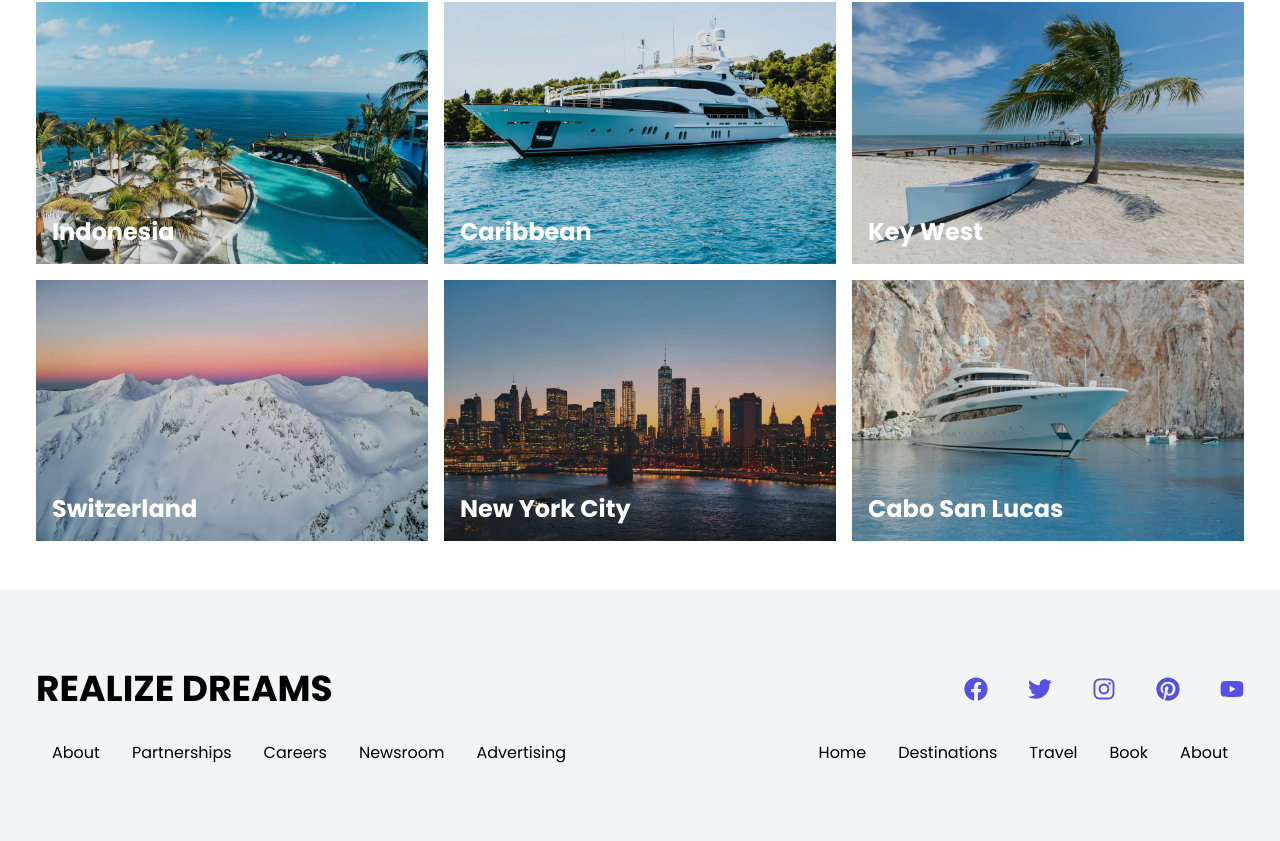
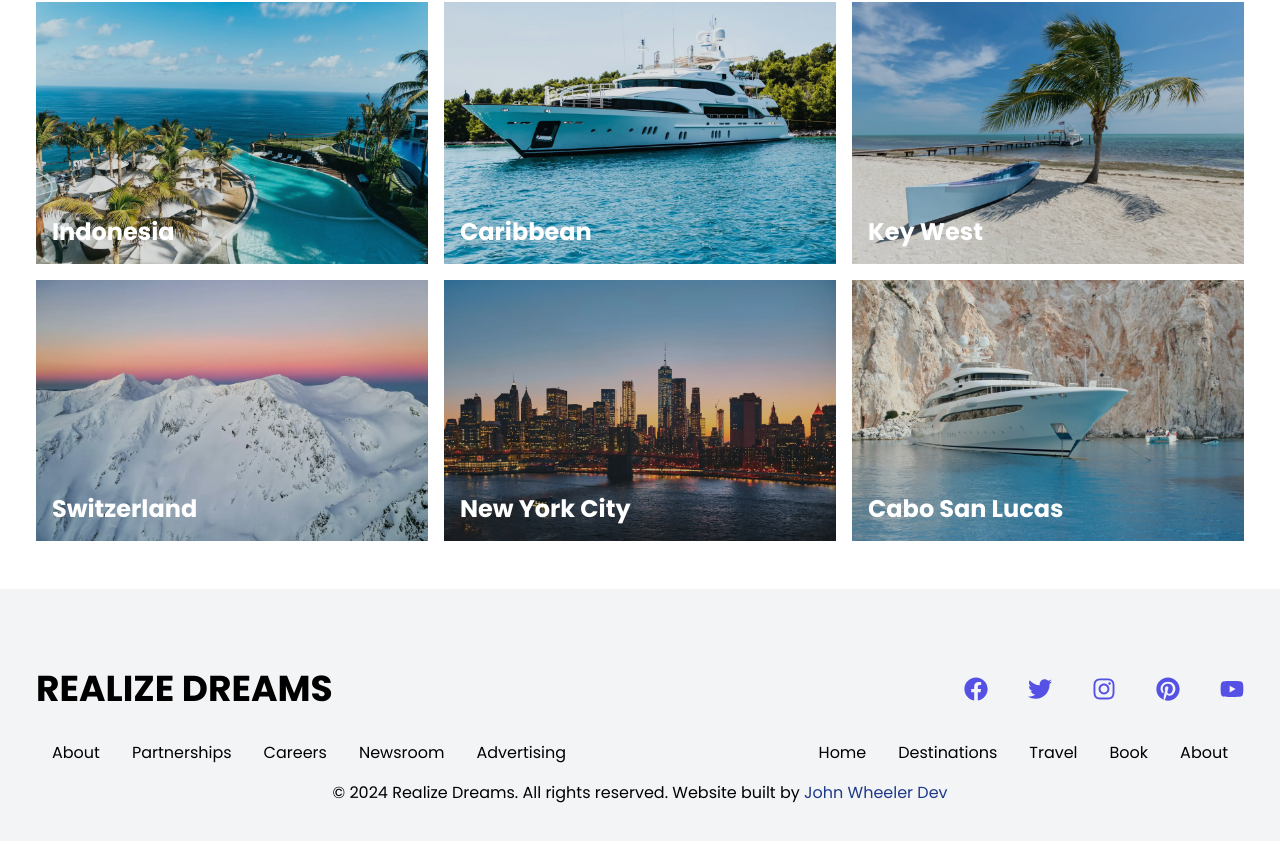
Before and after one commit to wheeler6123/realize-dreams-travel, a Next.js app: page / in a window 1280 px wide. Shown: the part 2481-3322 px from the top of the page. Built offline with nearby package versions, Linux system fonts and the light colour scheme.

Commit message:
updated footer to add copyright info

```diff
--- a/app/ui/Footer.tsx
+++ b/app/ui/Footer.tsx
@@ -30,6 +30,9 @@ export default function Footer() {
                         <li><a href="/about">About</a></li>
                     </ul>
                 </div>
+                <div className="w-full text-center">
+                    <p>&copy; 2024 Realize Dreams. All rights reserved. Website built by <a className="text-blue-900" href="https://www.johnwheelerdev.com">John Wheeler Dev</a></p>
+                </div>
             </div>
         </div>
     )
```
